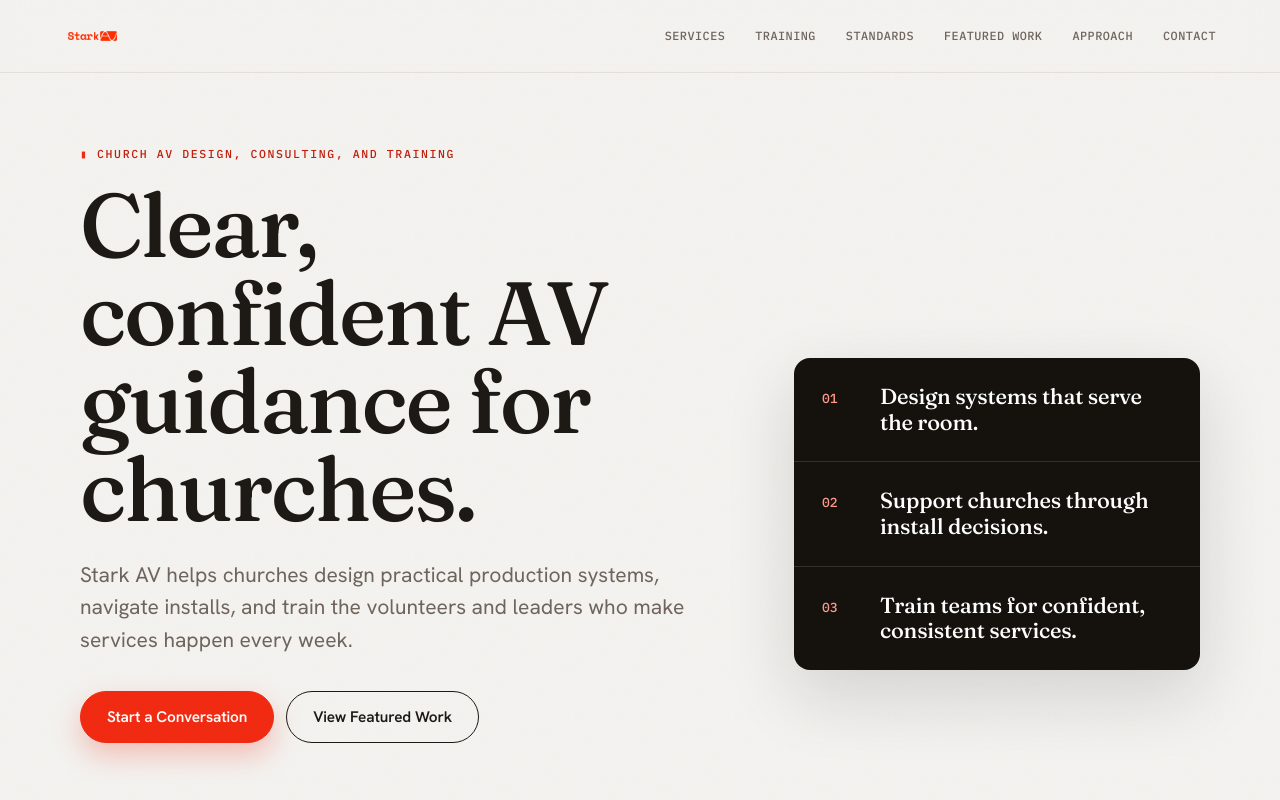
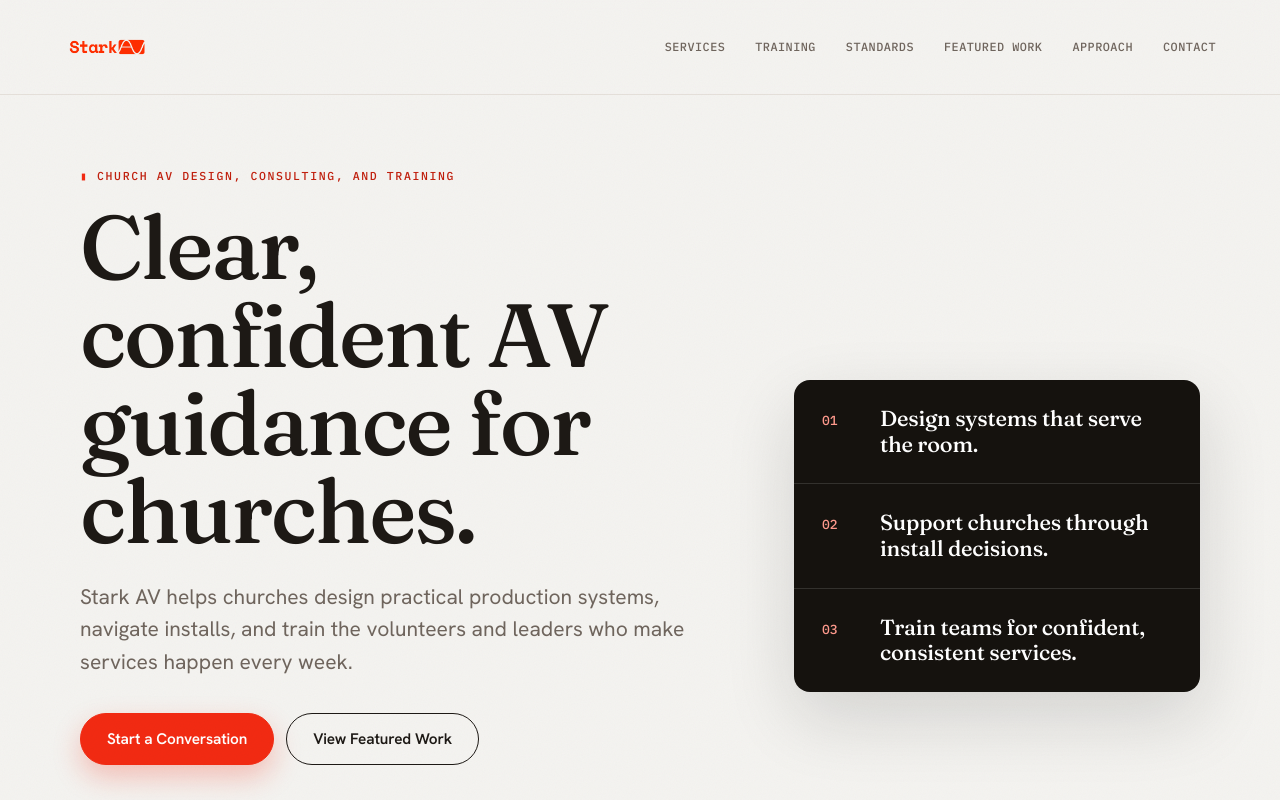
Before and after one commit to Jordan1022/StarkAV, a website: page index.html in a window 1280 px wide. Shown: the top 800 px of the page. Drawn offline with Linux system fonts and the light colour scheme.

Commit message:
Increase header logo height to 64px

```diff
--- a/styles.css
+++ b/styles.css
@@ -88,7 +88,7 @@
 
 .brand img {
   display: block;
-  height: 42px;
+  height: 64px;
   width: auto;
 }
 
```
